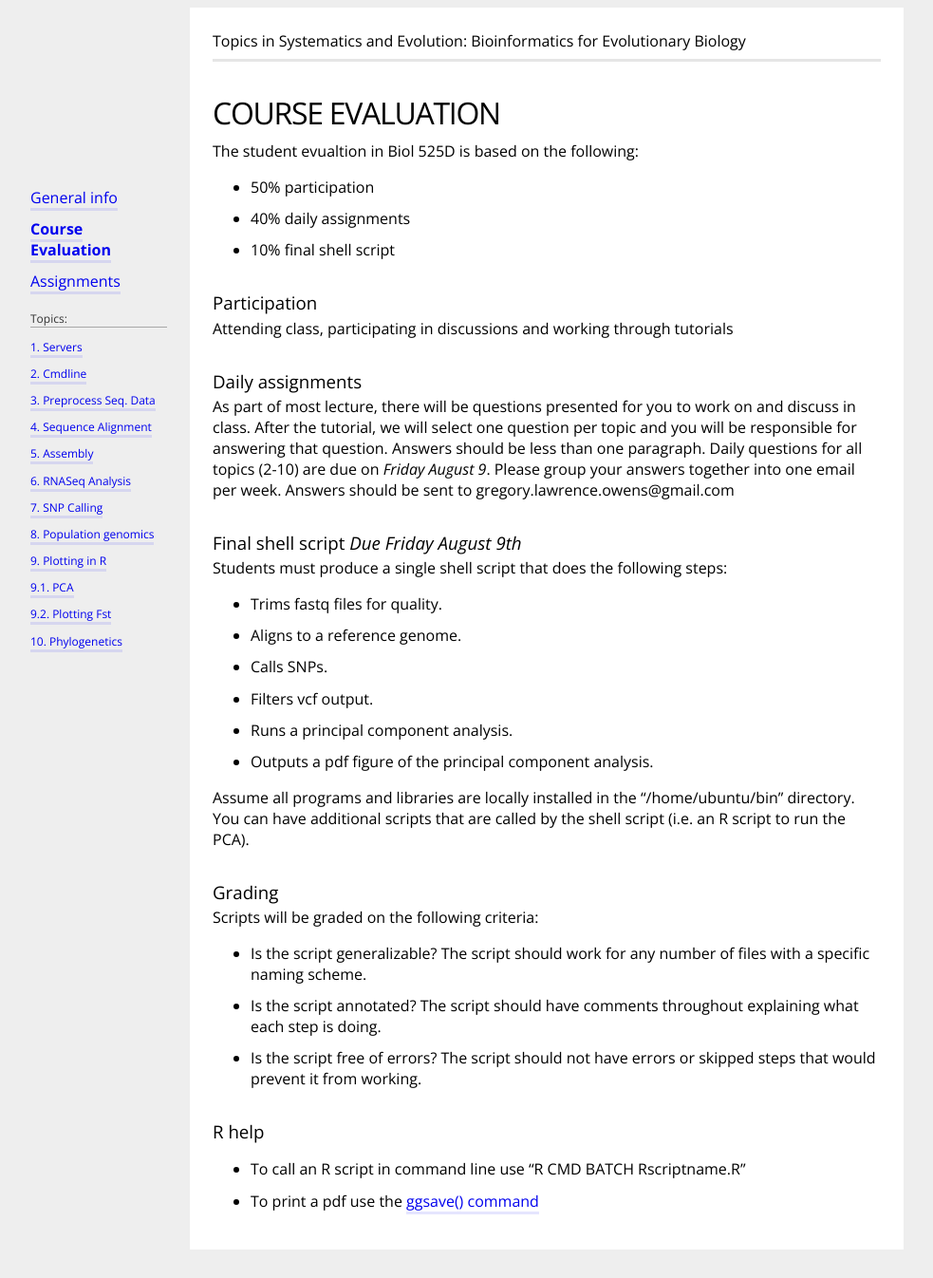
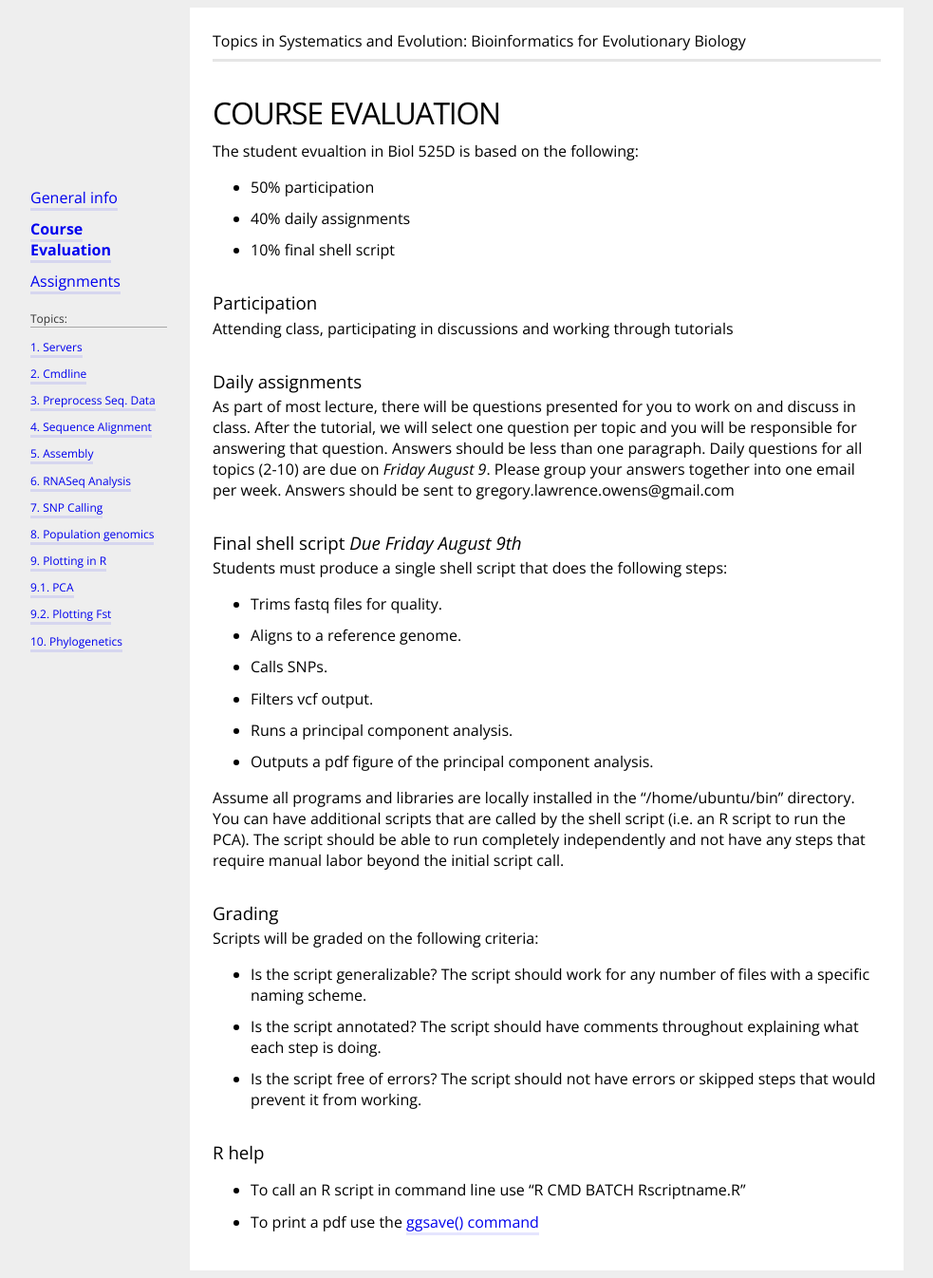
Before and after one commit to owensgl/biol525D, a Jekyll site: the page built from resources/grading.md, in a window 1280 px wide. Shown: the whole page at 95% size, without its empty margins (64-1047 px from the left). Built offline with Jekyll 4.4.1, drawn with Linux system fonts in a browser that asks for light colours; before the commit the page ends 1324 px from its top, so only the background shows below that.

Commit message:
Update grading.md

```diff
--- a/resources/grading.md
+++ b/resources/grading.md
@@ -31,7 +31,7 @@ Students must produce a single shell script that does the following steps:
 * Runs a principal component analysis.
 * Outputs a pdf figure of the principal component analysis.
 
-Assume all programs and libraries are locally installed in the "/home/ubuntu/bin" directory. You can have additional scripts that are called by the shell script (i.e. an R script to run the PCA).
+Assume all programs and libraries are locally installed in the "/home/ubuntu/bin" directory. You can have additional scripts that are called by the shell script (i.e. an R script to run the PCA). The script should be able to run completely independently and not have any steps that require manual labor beyond the initial script call.
 
 ### Grading
 Scripts will be graded on the following criteria:
```
